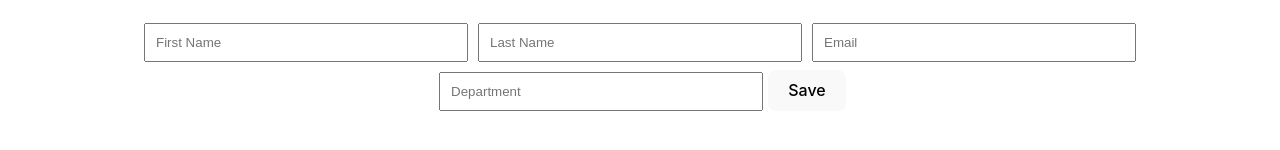
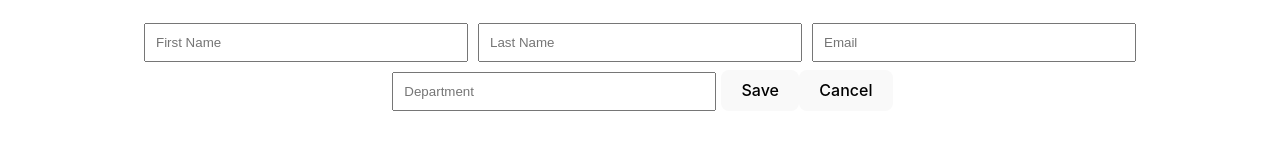
Before and after one commit to sathviksr/AJACKUS, a React (Vite) app: page / in a window 1280 px wide. Shown: the part 444-594 px from the top of the page. Built offline with nearby package versions, Linux system fonts and the light colour scheme; no server answers.

Commit message:
UserForm.jsx

```diff
--- a/src/components/UserForm.jsx
+++ b/src/components/UserForm.jsx
@@ -25,12 +25,22 @@ const UserForm = ({ user, onSave }) => {
 
   const handleChange = (e) => {
     const { name, value } = e.target;
-    setFormData({ ...formData, [name]: value });
+    setFormData((prev) => ({ ...prev, [name]: value }));
   };
 
   const handleSubmit = (e) => {
     e.preventDefault();
     onSave(formData);
+  };
+
+  const handleCancel = () => {
+    setFormData({
+      id: '',
+      firstName: '',
+      lastName: '',
+      email: '',
+      department: '',
+    });
   };
 
   return (
@@ -70,6 +80,7 @@ const UserForm = ({ user, onSave }) => {
           required
         />
         <button type="submit">Save</button>
+        <button type="button" onClick={handleCancel}>Cancel</button>
       </form>
     </div>
   );
```
